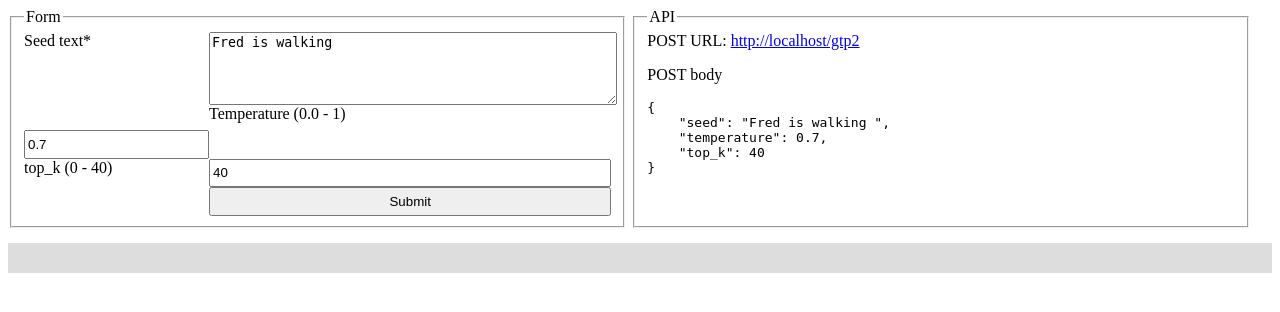
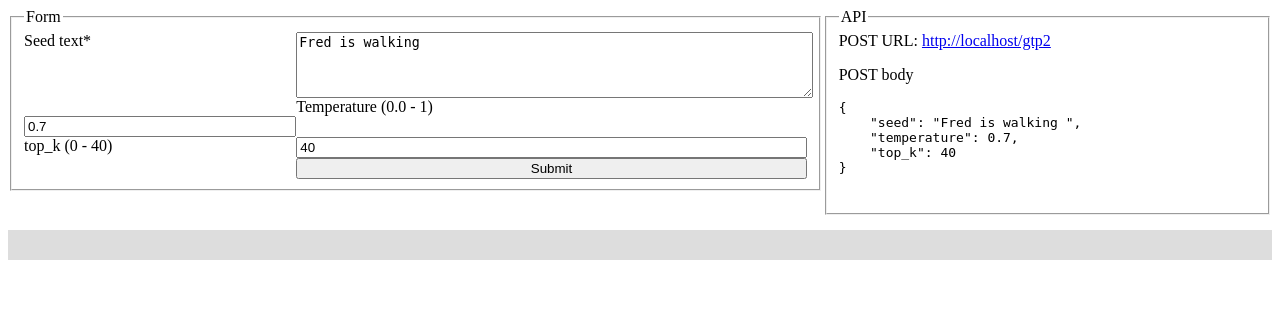
Before and after one commit to ftlabs/gpt2-gui, a Flask app: page / in a window 1280 px wide. Shown: the top 312 px of the page. Run offline with Flask 2, Linux system fonts and the light colour scheme.

Commit message:
fixes styling of gui page

```diff
--- a/src/templates/index.html
+++ b/src/templates/index.html
@@ -6,19 +6,18 @@
     <title>GTP2 GUI Test</title>
     <meta name="viewport" content="width=device-width, initial-scale=1">
     <style>
-        fieldset {
-            height: 200px;
+        .container {
+            display: grid;
+            grid-template-columns: auto auto;
         }
-        .half-width {
-            display: inline-block;
-            width: 49%;
-            vertical-align: top;
+        textarea {
+            resize: vertical;
         }
     </style>
 </head>
 <body>
     <div class="container">
-        <div class="half-width">
+        <div>
             <fieldset style="display: grid; grid-template-columns: auto auto;">
                 <legend>Form</legend>
                 <label for="txt-seed">Seed text* </label>
@@ -33,7 +32,7 @@
                 <button id="submit-form-seed" value="Submit">Submit</button>
             </fieldset>
         </div>
-        <div class="half-width">
+        <div>
             <fieldset>
                 <legend>API</legend>
                 <span>POST URL: </span>
```
